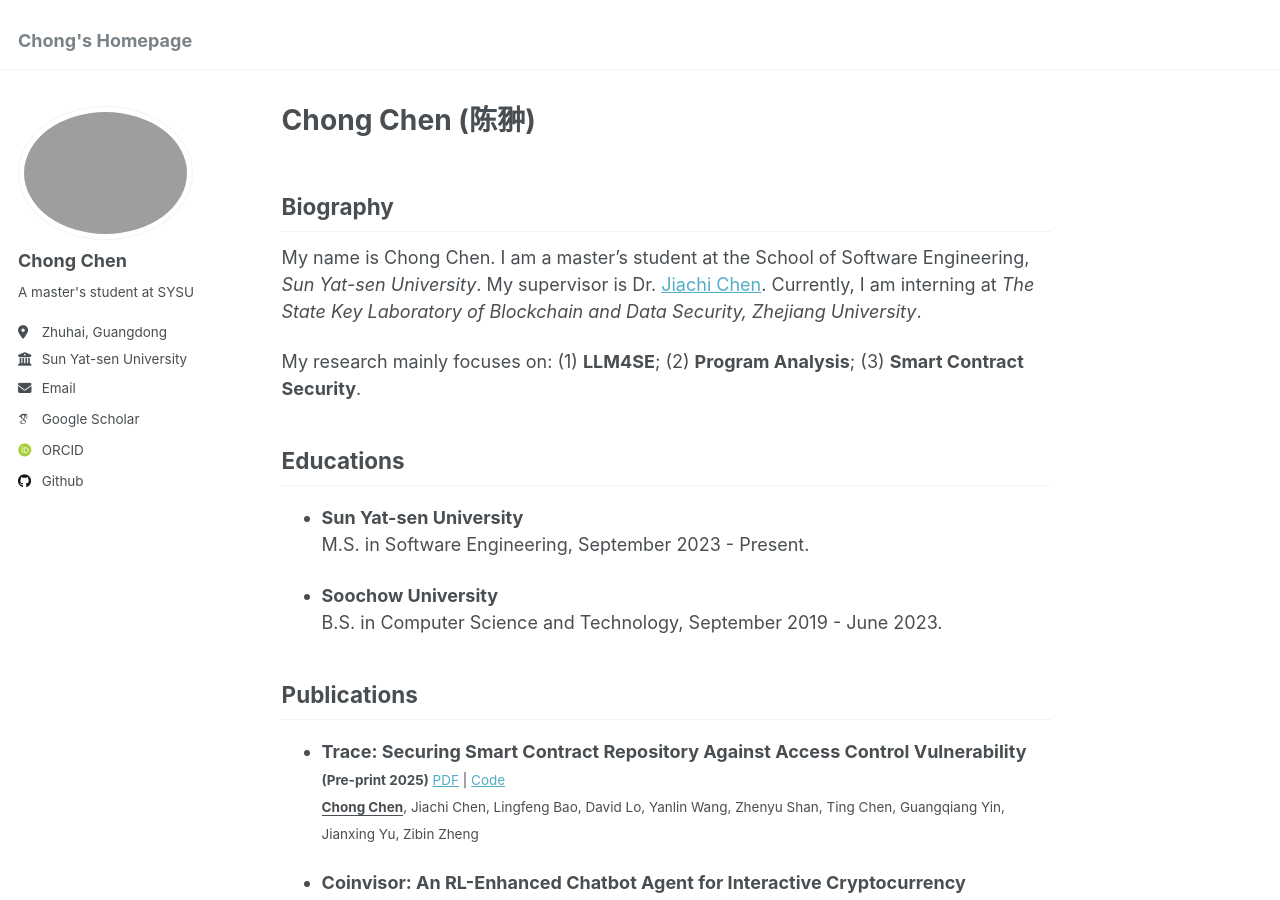
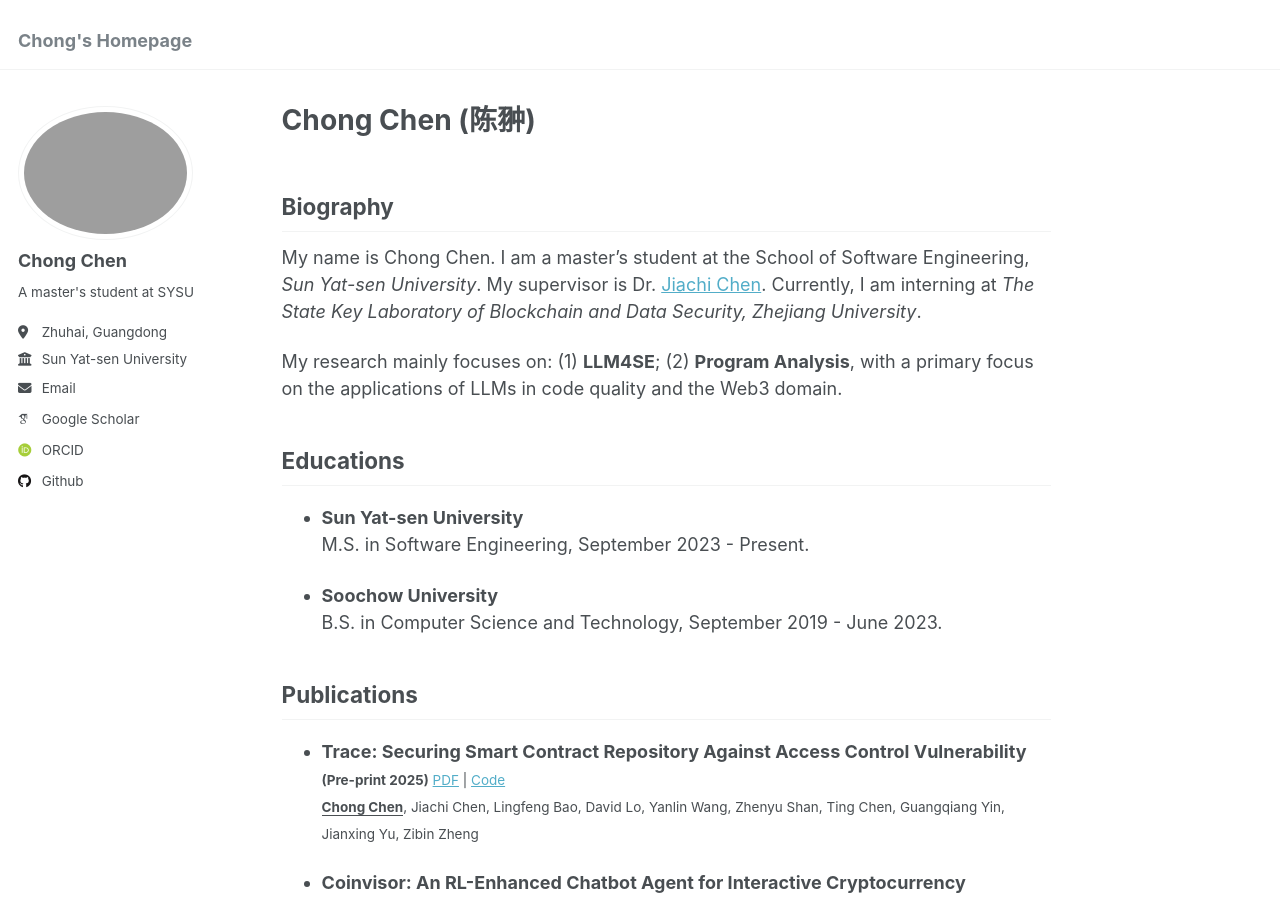
Before and after one commit to BugmakerCC/chong, a Jekyll site: the page built from _pages/about.md, in a window 1280 px wide and 900 px high. Built offline with Jekyll 4.4.1, drawn with Linux system fonts in a browser that asks for light colours; some web fonts are replaced.

Commit message:
Update about.md

```diff
--- a/_pages/about.md
+++ b/_pages/about.md
@@ -11,7 +11,7 @@ Biography
 ------
 My name is Chong Chen. I am a master’s student at the School of Software Engineering, *Sun Yat-sen University*. My supervisor is Dr. [Jiachi Chen](https://jiachi-chen.github.io). Currently, I am interning at *The State Key Laboratory of Blockchain and Data Security, Zhejiang University*.
 
-My research mainly focuses on: (1) **LLM4SE**; (2) **Program Analysis**; (3) **Smart Contract Security**.
+My research mainly focuses on: (1) **LLM4SE**; (2) **Program Analysis**, with a primary focus on the applications of LLMs in code quality and the Web3 domain.
 
 
 Educations
```
